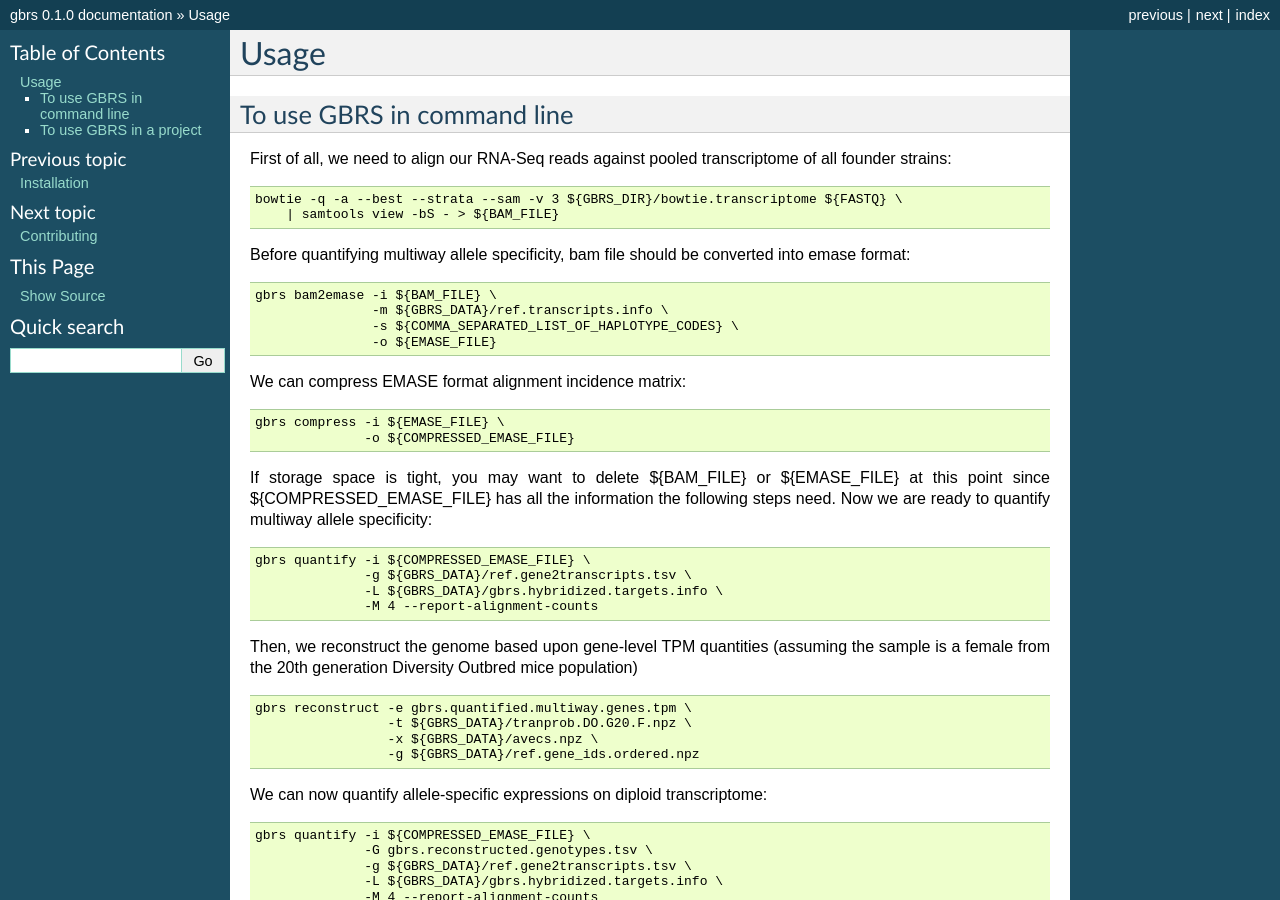
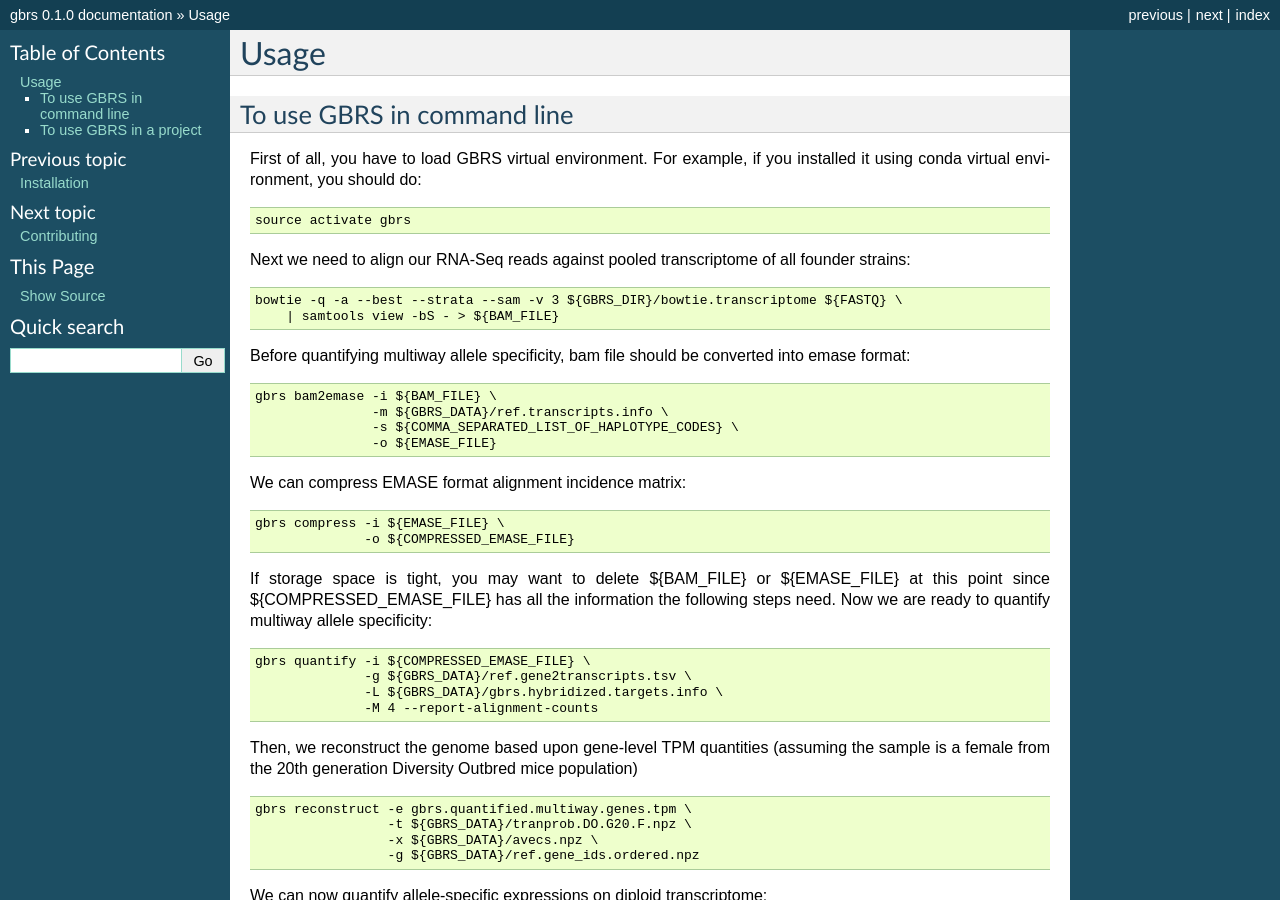
Before and after one commit to churchill-lab/gbrs, a Sphinx documentation site: the page built from docs/usage.rst, in a window 1280 px wide and 900 px high. Built offline with Sphinx 7.4.7, drawn with Linux system fonts in a browser that asks for light colours.

Commit message:
Ready to release

```diff
--- a/docs/usage.rst
+++ b/docs/usage.rst
@@ -5,7 +5,11 @@ Usage
 To use GBRS in command line
 ~~~~~~~~~~~~~~~~~~~~~~~~~~~
 
-First of all, we need to align our RNA-Seq reads against pooled transcriptome of all founder strains::
+First of all, you have to load GBRS virtual environment. For example, if you installed it using conda virtual environment, you should do::
+
+    source activate gbrs
+
+Next we need to align our RNA-Seq reads against pooled transcriptome of all founder strains::
 
     bowtie -q -a --best --strata --sam -v 3 ${GBRS_DIR}/bowtie.transcriptome ${FASTQ} \
         | samtools view -bS - > ${BAM_FILE}
```
